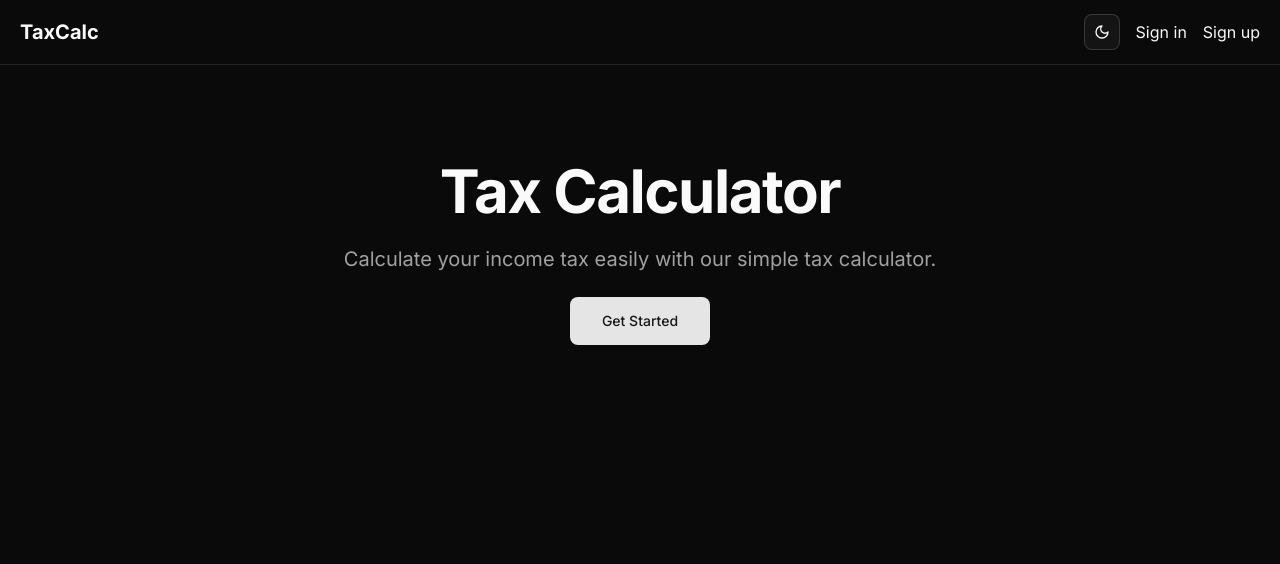
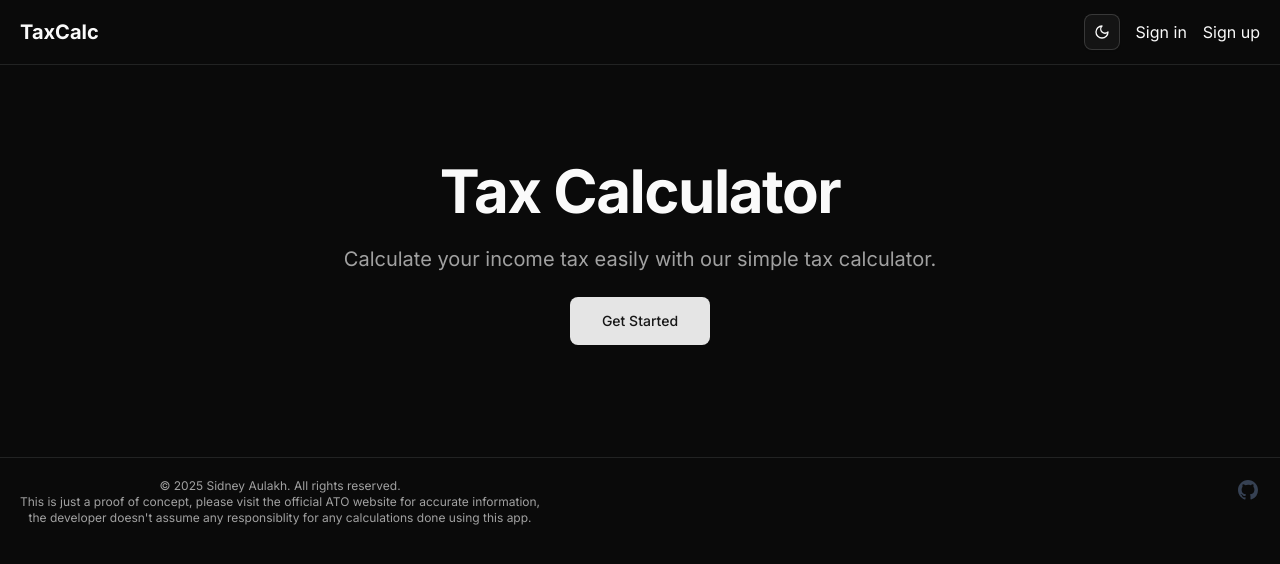
Before and after one commit to theNaut1lus/tax-calculator-nextjs, a Next.js app: page / in a window 1280 px wide. Shown: the top 564 px of the page. Built offline with nearby package versions, Linux system fonts and the light colour scheme; no server answers.

Commit message:
footer component, disclaimers and adjustments to layout

```diff
--- a/src/app/layout.tsx
+++ b/src/app/layout.tsx
@@ -5,6 +5,7 @@ import "./globals.css"
 import { Navbar } from "@/components/navbar"
 import { ThemeProvider } from "@/components/theme-provider"
 import { ClerkProvider } from "@clerk/nextjs"
+import { Footer } from "@/components/footer"
 
 const inter = Inter({ subsets: ["latin"] })
 
@@ -26,7 +27,10 @@ export default function RootLayout({
           <ThemeProvider attribute="class" defaultTheme="dark" enableSystem={false} disableTransitionOnChange>
             <div className="relative flex min-h-screen flex-col">
               <Navbar />
-              <main className="flex-1">{children}</main>
+              <main className="flex-1">
+                {children}
+                <Footer />
+              </main>
             </div>
           </ThemeProvider>
         </body>
--- /dev/null
+++ b/src/components/footer.tsx
@@ -0,0 +1,26 @@
+export function Footer() {
+    return (
+        <footer className="py-4">
+            <div className="flex justify-between mx-auto text-center px-5 py-5 sticky bottom-0 z-50 w-full border-t bg-background">
+                <div>
+                    <p className="text-xs text-muted-foreground">© {new Date().getFullYear()} Sidney Aulakh. All rights reserved.</p>
+                    <p className="text-xs text-muted-foreground">This is just a proof of concept, please visit the <a href="https://www.ato.gov.au/single-page-applications/calculatorsandtools?anchor=STC#STC/questions">official ATO website</a> for accurate information, <br /> the developer doesn't assume any responsiblity for any calculations done using this app.</p>
+                </div>
+                <ul className="mt-8 flex justify-center gap-6 sm:mt-0 lg:justify-end">
+                    <li>
+                        <a href="https://github.com/theNaut1lus/tax-calculator-nextjs" rel="noreferrer" target="_blank" className="text-gray-700 transition hover:opacity-75">
+                            <span className="sr-only">GitHub</span>
+                            <svg className="size-6" fill="currentColor" viewBox="0 0 24 24" aria-hidden="true">
+                                <path
+                                    fillRule="evenodd"
+                                    d="M12 2C6.477 2 2 6.484 2 12.017c0 4.425 2.865 8.18 6.839 9.504.5.092.682-.217.682-.483 0-.237-.008-.868-.013-1.703-2.782.605-3.369-1.343-3.369-1.343-.454-1.158-1.11-1.466-1.11-1.466-.908-.62.069-.608.069-.608 1.003.07 1.531 1.032 1.531 1.032.892 1.53 2.341 1.088 2.91.832.092-.647.35-1.088.636-1.338-2.22-.253-4.555-1.113-4.555-4.951 0-1.093.39-1.988 1.029-2.688-.103-.253-.446-1.272.098-2.65 0 0 .84-.27 2.75 1.026A9.564 9.564 0 0112 6.844c.85.004 1.705.115 2.504.337 1.909-1.296 2.747-1.027 2.747-1.027.546 1.379.202 2.398.1 2.651.64.7 1.028 1.595 1.028 2.688 0 3.848-2.339 4.695-4.566 4.943.359.309.678.92.678 1.855 0 1.338-.012 2.419-.012 2.747 0 .268.18.58.688.482A10.019 10.019 0 0022 12.017C22 6.484 17.522 2 12 2z"
+                                    clipRule="evenodd"
+                                />
+                            </svg>
+                        </a>
+                    </li>
+                </ul>
+            </div>
+        </footer>
+    )
+}
```
